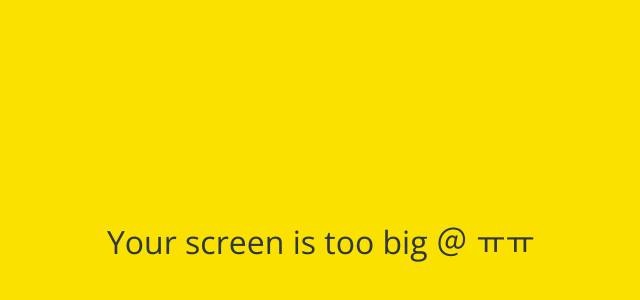
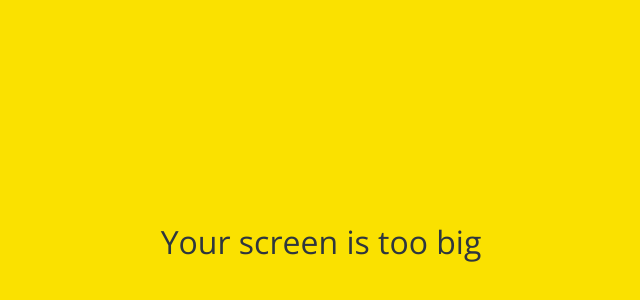
Before and after one commit to artijan/kokoa-clone-2020, a plain HTML site: page more.html in a window 1280 px wide. Shown: the part 158-458 px from the top of the page, without its empty margins (319-959 px from the left). Drawn offline with nearby package versions, Linux system fonts and the light colour scheme.

Commit message:
delete word

```diff
--- a/more.html
+++ b/more.html
@@ -160,7 +160,7 @@
     </nav>
 
     <div id="no-mobile">
-      <span>Your screen is too big ＠ ㅠㅠ</span>
+      <span>Your screen is too big</span>
     </div>
   </body>
 </html>
```
